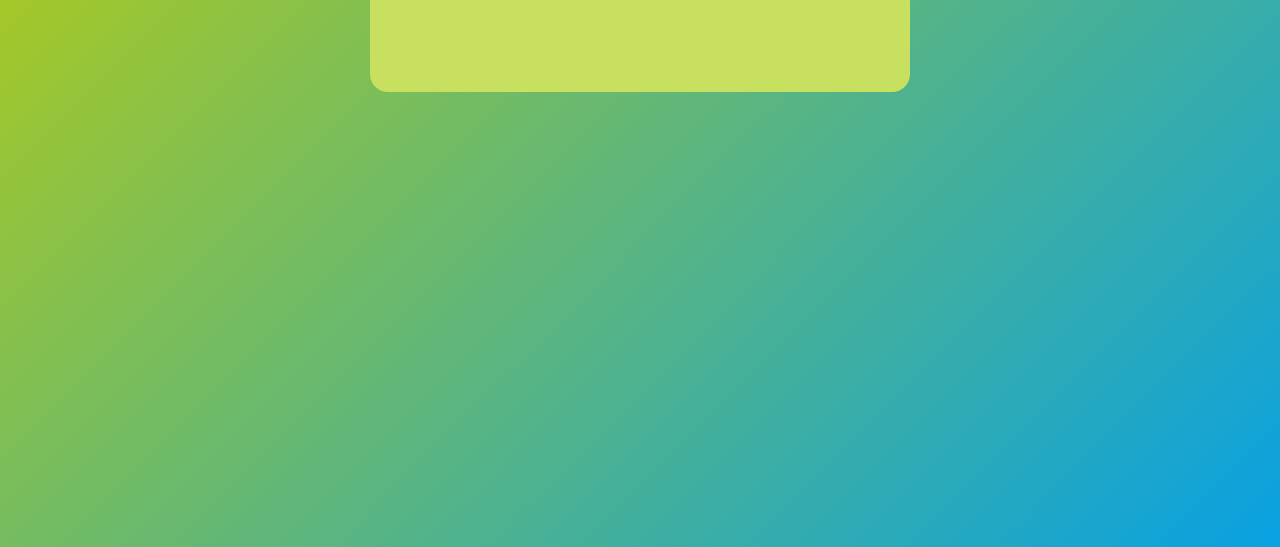
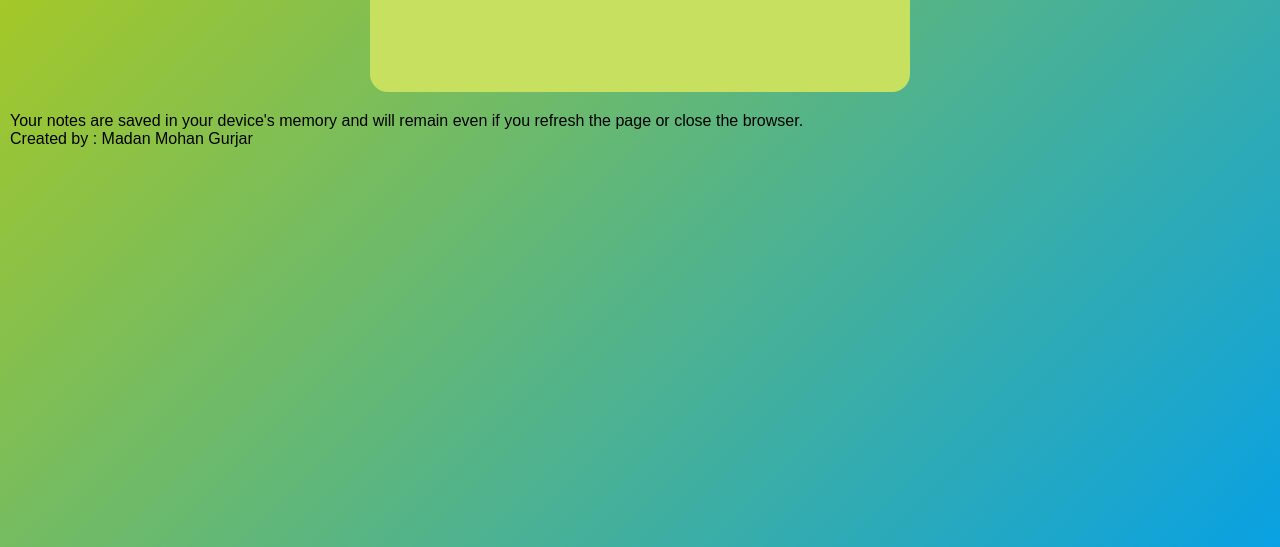
Before and after one commit to gurjarmadanmohand/Todo-App, a plain HTML site: page index.html in a window 1280 px wide. Shown: the part 253-800 px from the top of the page. Drawn offline with Linux system fonts and the light colour scheme.

Commit message:
Update index.html

```diff
--- a/index.html
+++ b/index.html
@@ -19,6 +19,11 @@
                 <li>Task 3</li> -->
             </ul>
         </div>
+        <footer class="footer">
+            <p>Your notes are saved in your device's memory and will remain even if you refresh the page or close the browser.</p>
+            <p class="credit">Created by : Madan Mohan Gurjar</p>
+          </footer>
+
     </div>
    <script src="todo.js"></script>
 </body>
```
